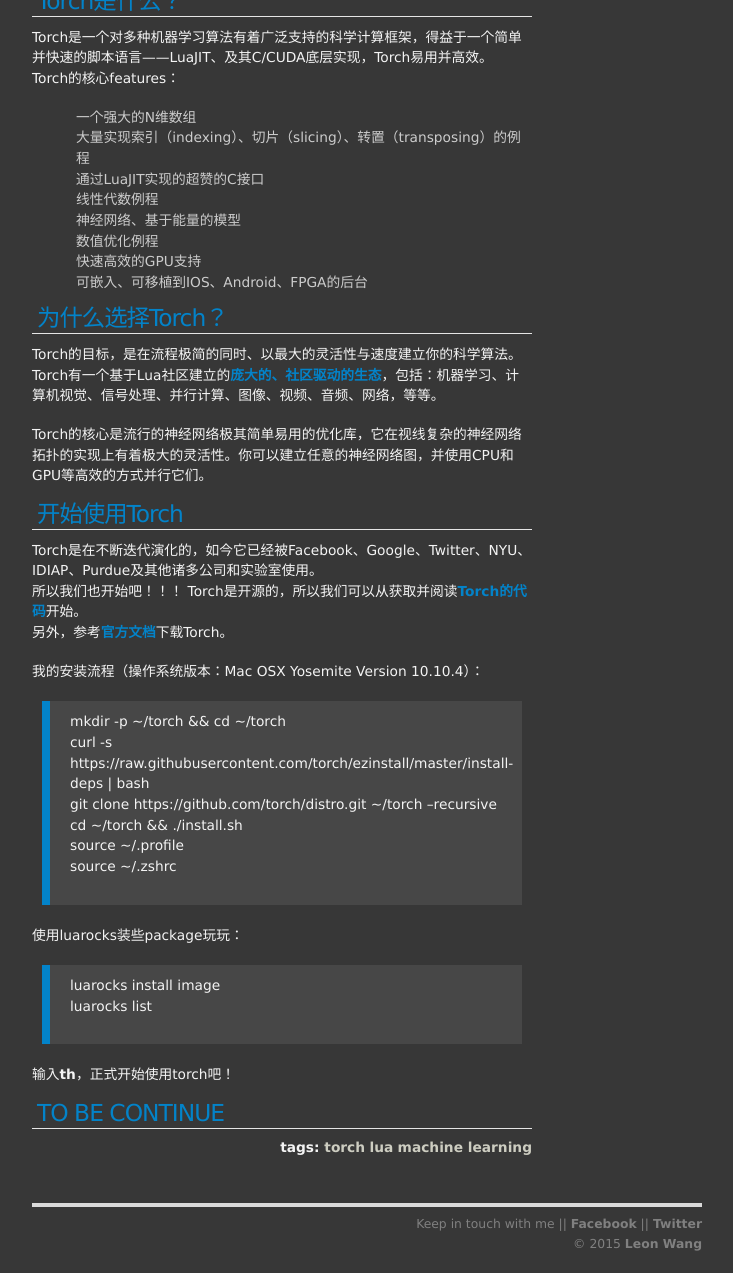
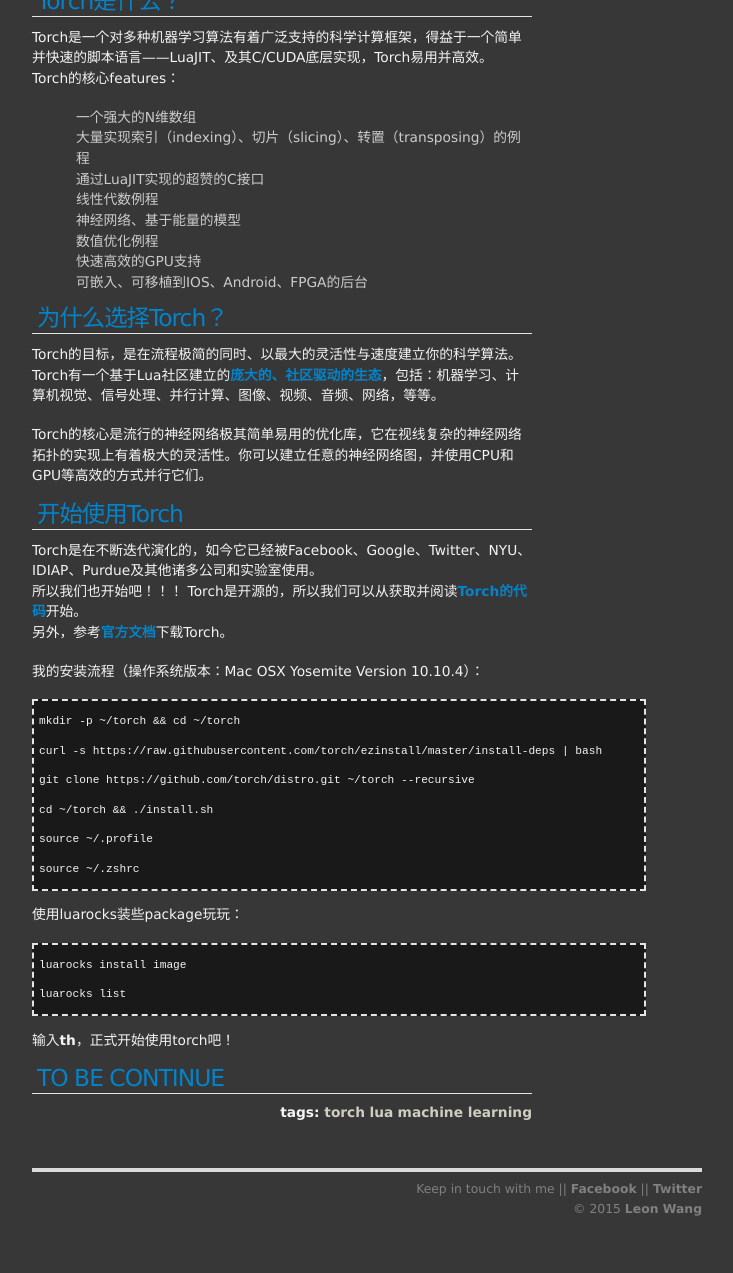
Before and after one commit to wangliyangleon/wangliyangleon-deprecated.github.io, a Jekyll site: the page built from all/tech/_posts/2015-09-07-torchabc.md, in a window 1280 px wide, cut to the strip 237-1510 px from the top of the page. Shown: the whole strip, without its empty margins (273-1006 px from the left). Built offline with Jekyll 4.4.1, drawn with Linux system fonts in a browser that asks for light colours; comment, search, counter and statistics services are not loaded; after the commit the page ends 1475 px from its top, so only the background shows below that.

```diff
--- a/all/tech/_posts/2015-09-07-torchabc.md
+++ b/all/tech/_posts/2015-09-07-torchabc.md
@@ -36,18 +36,18 @@ Torch是开源的，所以我们可以从获取并阅读[Torch的代码](https:/
 
 我的安装流程（操作系统版本：Mac OSX Yosemite Version 10.10.4）：
 
-> mkdir -p ~/torch && cd ~/torch
-> curl -s https://raw.githubusercontent.com/torch/ezinstall/master/install-deps | bash
-> git clone https://github.com/torch/distro.git ~/torch --recursive
-> cd ~/torch && ./install.sh
-> source ~/.profile
-> source ~/.zshrc
+	mkdir -p ~/torch && cd ~/torch
+	curl -s https://raw.githubusercontent.com/torch/ezinstall/master/install-deps | bash
+	git clone https://github.com/torch/distro.git ~/torch --recursive
+	cd ~/torch && ./install.sh
+	source ~/.profile
+	source ~/.zshrc
 
 
 使用luarocks装些package玩玩：
 
-> luarocks install image
-> luarocks list
+	luarocks install image
+	luarocks list
 
 
 输入**th**，正式开始使用torch吧！
```
Also changed, not shown: all/tech/_posts/2015-09-14-chaojianmingluajiaocheng1.md (added, +98 -0 lines).
